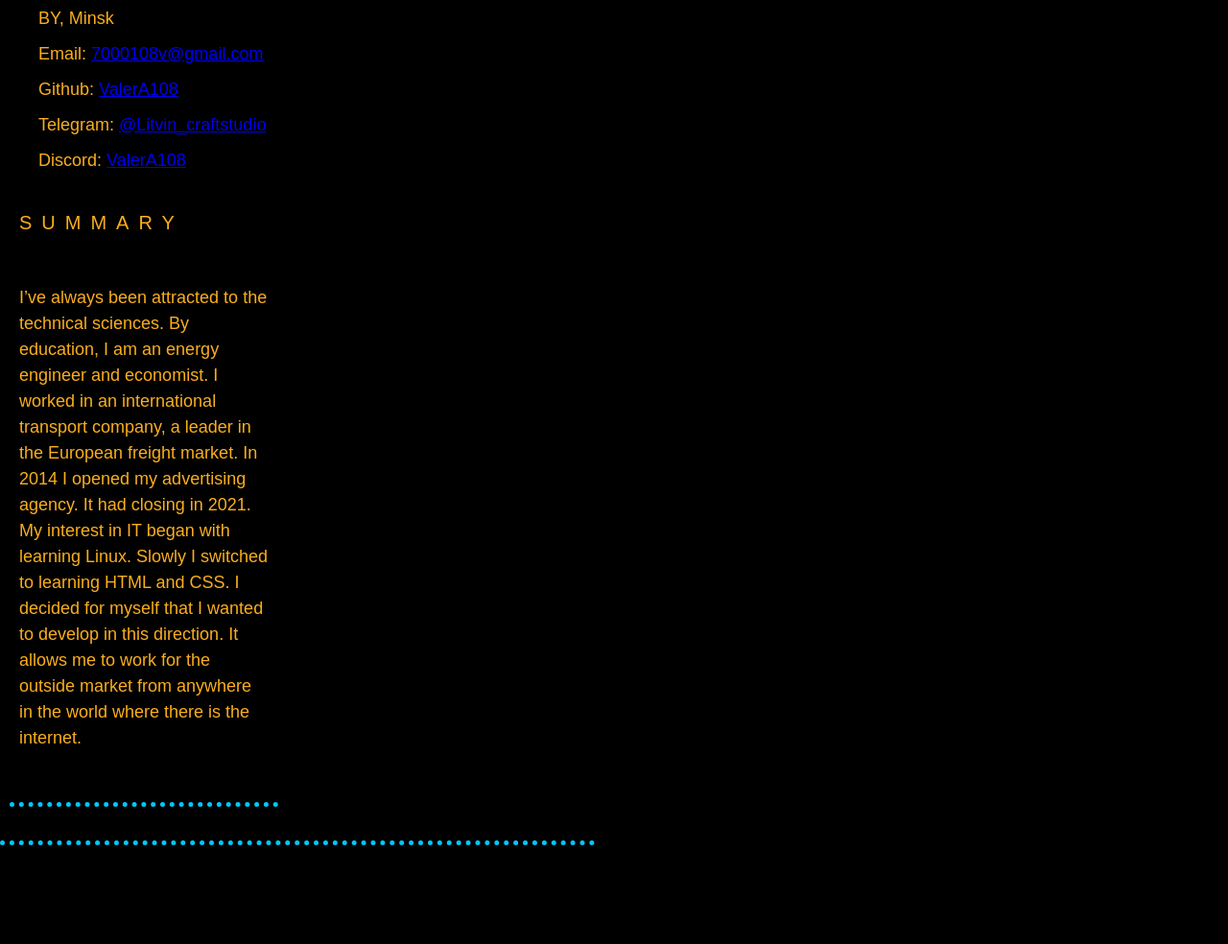
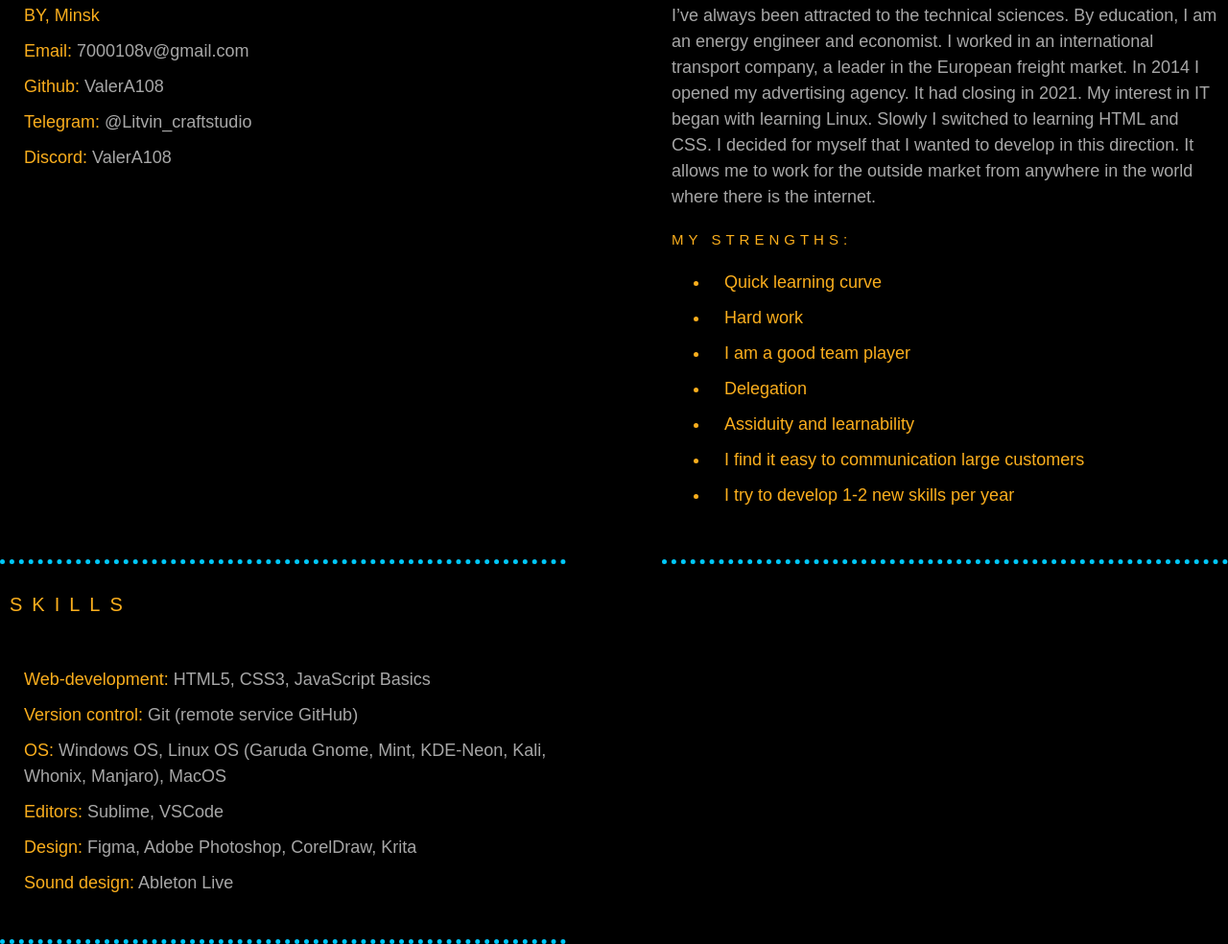
Before and after one commit to ValerA108/rsschool-cv, a plain HTML site: page index.html in a window 1280 px wide. Shown: the part 537-1521 px from the top of the page at 96% size. Before the commit the page ends 1418 px from the top, so only its background shows below. Drawn offline with Linux system fonts and the light colour scheme; a web font is replaced by a local one.

Commit message:
feat: add skills

```diff
--- a/index.html
+++ b/index.html
@@ -53,18 +53,65 @@
 				Github: <a href="https://github.com/ValerA108" title="github">ValerA108</a>
 			</li>
 			<li class="section-item contacts-item">
-				Telegram: <a href="https://t.me/Litvin_craftstudio" title="github">@Litvin_craftstudio</a>
+				Telegram: <a href="https://t.me/Litvin_craftstudio" title="telegram">@Litvin_craftstudio</a>
 			</li>
 			<li class="section-item contacts-item">
-				Discord: <a href="https://discord.gg/AffNbejf" title="github">ValerA108</a>
+				Discord: <a href="https://discord.gg/AffNbejf" title="discord">ValerA108</a>
 			</li>
 			</ul>
+		</section>
 			<section class="section" id="summary">
 				<h2 class="section-title">Summary</h2>
-				<p>
-					I’ve always been attracted to the technical sciences. By education, I am an energy engineer and economist. I worked in an international transport company, a leader in the European freight market. In 2014 I opened my advertising agency. It had closing in 2021. My interest in IT began with learning Linux. Slowly I switched to learning HTML and CSS. I decided for myself that I wanted to develop in this direction. It allows me to work for the outside market from anywhere in the world where there is the internet.
-				</p>
+					<p class="aboutme">
+						I’ve always been attracted to the technical sciences. By education, I am an energy engineer and economist. I worked in an international transport company, a leader in the European freight market. In 2014 I opened my advertising agency. It had closing in 2021. My interest in IT began with learning Linux. Slowly I switched to learning HTML and CSS. I decided for myself that I wanted to develop in this direction. It allows me to work for the outside market from anywhere in the world where there is the internet.
+					</p>
+					<h4>My strengths:</h4>
+					<ul class="section-list2">
+						<li class="section-item">
+							Quick learning curve
+						</li>
+						<li class="section-item">
+							Hard work
+						</li>
+						<li class="section-item">
+							I am a good team player
+						</li>
+						<li class="section-item">
+							Delegation
+						</li>
+						<li class="section-item">
+							Assiduity and learnability
+						</li>
+						<li class="section-item">
+							I find it easy to communication large customers
+						</li>
+						<li class="section-item">
+							I try to develop 1-2 new skills per year
+						</li>
+						</ul>
 			</section>
-		</section>
+			<section class="section" id="skills">
+				<h2 class="section-title">Skills</h2>
+				<ul class="section-list">
+				<li class="section-item">
+					Web-development: <span>HTML5, CSS3, JavaScript Basics</span>
+				</li>
+				<li class="section-item">
+					Version control: <span>Git (remote service GitHub)</span>
+				</li>
+				<li class="section-item">
+					OS: <span>Windows OS, Linux OS (Garuda Gnome, Mint, KDE-Neon, Kali, Whonix, Manjaro), MacOS</span>
+				</li>
+				<li class="section-item">
+					Editors: <span> Sublime, VSCode</span>
+				</li>
+				<li class="section-item">
+					Design: <span> Figma, Adobe Photoshop, CorelDraw, Krita</span>
+				</li>
+				<li class="section-item">
+					Sound design: <span>Ableton Live</span>
+				</li>
+				</ul>
+			</section>
 </body>
 </html>
--- a/style.css
+++ b/style.css
@@ -96,11 +96,27 @@ body {
 }
 
 .section {
-	width: calc(50% - 20px);
+	width: calc(50% - 50px);
 	padding: 10px;
 	padding-bottom: 35px;
 	border-bottom: 5px dotted #00c8fa;
 }
+
+
+.section .aboutme {
+	color: #a7a7a7;
+}
+
+
+h4 {
+	font-size: 15px;
+	font-weight: 300;
+	line-height: 1.5;
+	color: #faae1d;
+	text-transform: uppercase;
+	letter-spacing: 5px;
+}
+
 
 .section-education,
 .section-english {
@@ -121,7 +137,7 @@ body {
 	justify-content: center;
 	width: 100%;
 	padding: 50px 30px 35px;
-	border-bottom: 15px dotted #faae1d;
+	border-bottom: 12px dotted #faae1d;
 }
 
 .pre {
@@ -154,11 +170,11 @@ body {
 .main-title::after {
 	content: "";
 	position: absolute;
-	bottom: -19px;
-	left: 50%;
+	bottom: -20px;
+	left: 14%;
 	margin-left: -70px;
-	width: 140px;
-	height: 2px;
+	width: 430px;
+	height: 5px;
 	background-color: #dd9000;
 }
 
@@ -176,7 +192,7 @@ body {
 	height: 250px;
 	object-fit: cover;
 	border-radius: 50%;
-	box-shadow: 0 1px 4px rgba(0, 0, 0, .6);
+	box-shadow: 0 5px 3px #dd9000;
 	filter: grayscale(0.2) brightness(1.05);
 	transition: .3s;
 }
@@ -196,7 +212,7 @@ body {
 	margin: 0;
 	margin-bottom: 10px;
 	padding: 0;
-	padding-left: 30px;
+	padding-left: 15px;
 }
 
 
@@ -209,3 +225,29 @@ body {
 	height: 14px;
 	background-size: 14px 14px;
 }
+
+.section-item span {
+	color: #a7a7a7;
+}
+
+
+.section-item a {
+	text-decoration: none;
+	color: #a7a7a7;
+	transition: color .3s;
+}
+
+
+.section-item a:hover {
+	color: #fd0000;
+
+
+
+
+
+
+
+.footer {
+	background-color: #272727;
+	padding: 20px;
+}
```
